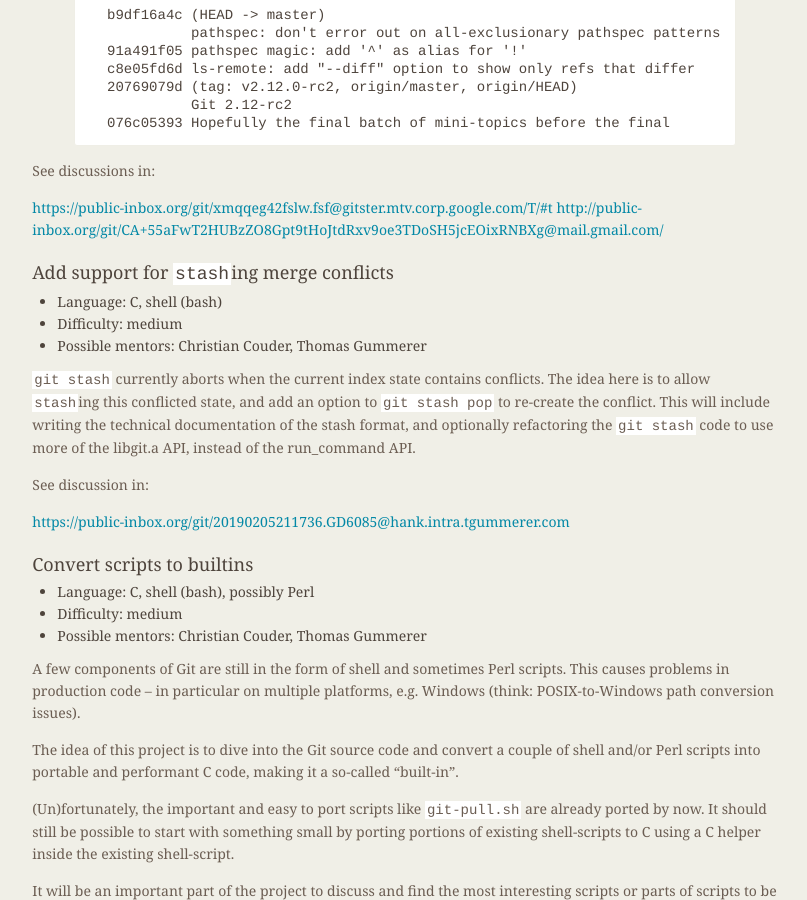
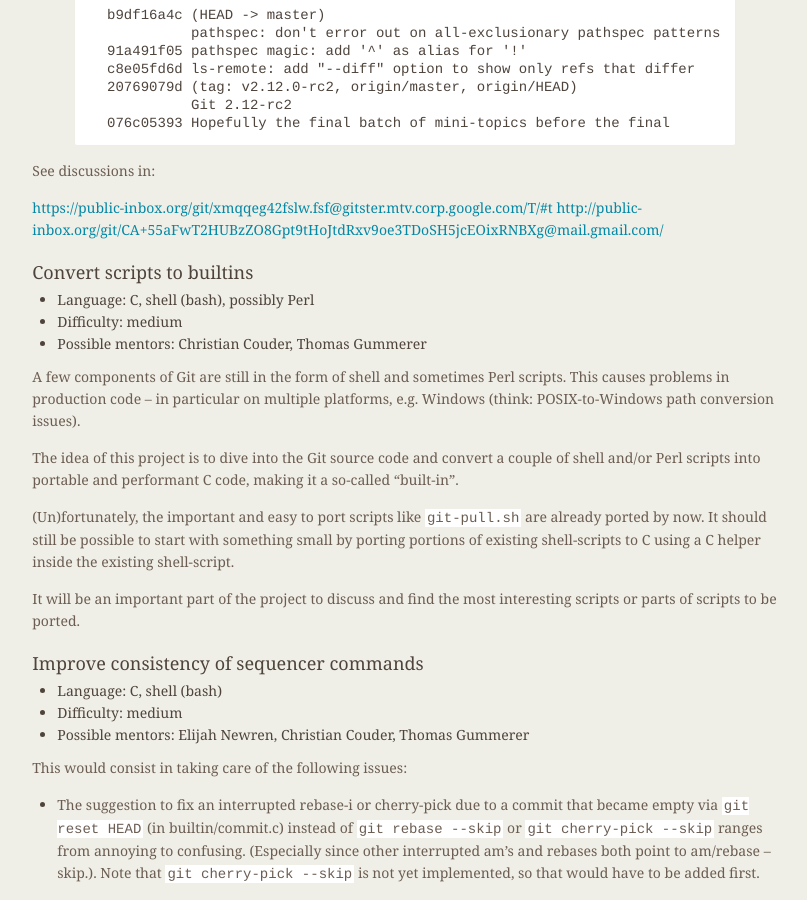
Before and after one commit to git/git.github.io, a Jekyll site: the page built from SoC-2019-Ideas.md, in a window 1280 px wide and 900 px high, scrolled down 2057 px. Shown: the whole window, without its empty margins (339-1146 px from the left). Built offline with Jekyll 4.4.1, drawn with Linux system fonts in a browser that asks for light colours.

Commit message:
remove stash'ing merge conflicts project
This project depends on stash-in-c going to at least `next`.  I'm
going to send an updated version of the patch series tonight, but
I'm not very confident at this point that it's actually going to
make it to next before GSoC starts.  I'd rather take the project
away now, before applications actually open, and later
re-introduce it, than misleading a student.

```diff
--- a/SoC-2019-Ideas.md
+++ b/SoC-2019-Ideas.md
@@ -155,23 +155,6 @@
 <https://public-inbox.org/git/xmqqeg42fslw.fsf@gitster.mtv.corp.google.com/T/#t>
 <http://public-inbox.org/git/CA+55aFwT2HUBzZO8Gpt9tHoJtdRxv9oe3TDoSH5jcEOixRNBXg@mail.gmail.com/>
 
-### Add support for `stash`ing merge conflicts
-
- - Language: C, shell (bash)
- - Difficulty: medium
- - Possible mentors: Christian Couder, Thomas Gummerer
-
-`git stash` currently aborts when the current index state contains
-conflicts.  The idea here is to allow `stash`ing this conflicted
-state, and add an option to `git stash pop` to re-create the conflict.
-This will include writing the technical documentation of the stash
-format, and optionally refactoring the `git stash` code to use more of
-the libgit.a API, instead of the run_command API.
-
-See discussion in:
-
-<https://public-inbox.org/git/20190205211736.GD6085@hank.intra.tgummerer.com>
-
 ### Convert scripts to builtins
 
  - Language: C, shell (bash), possibly Perl
```
